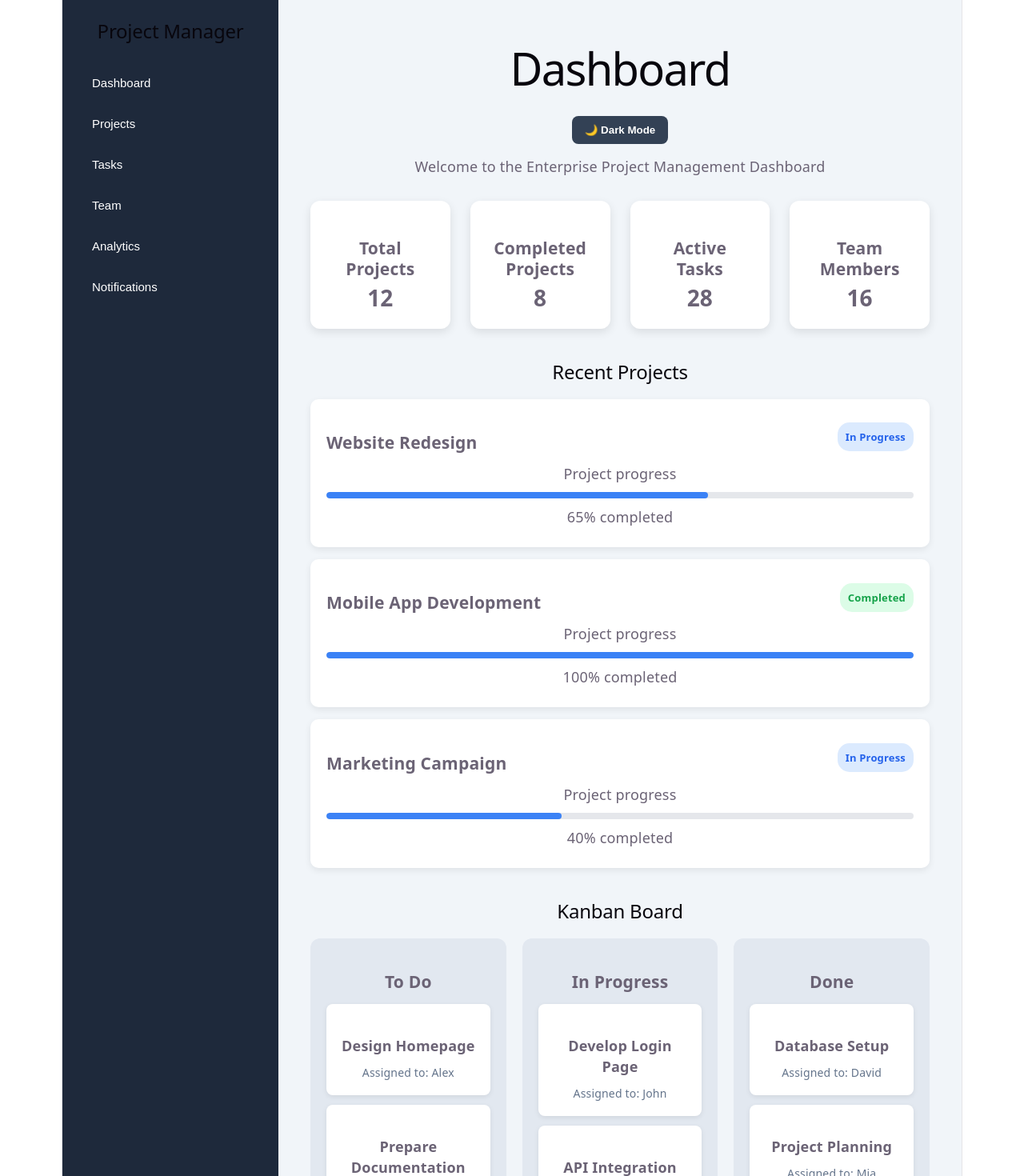
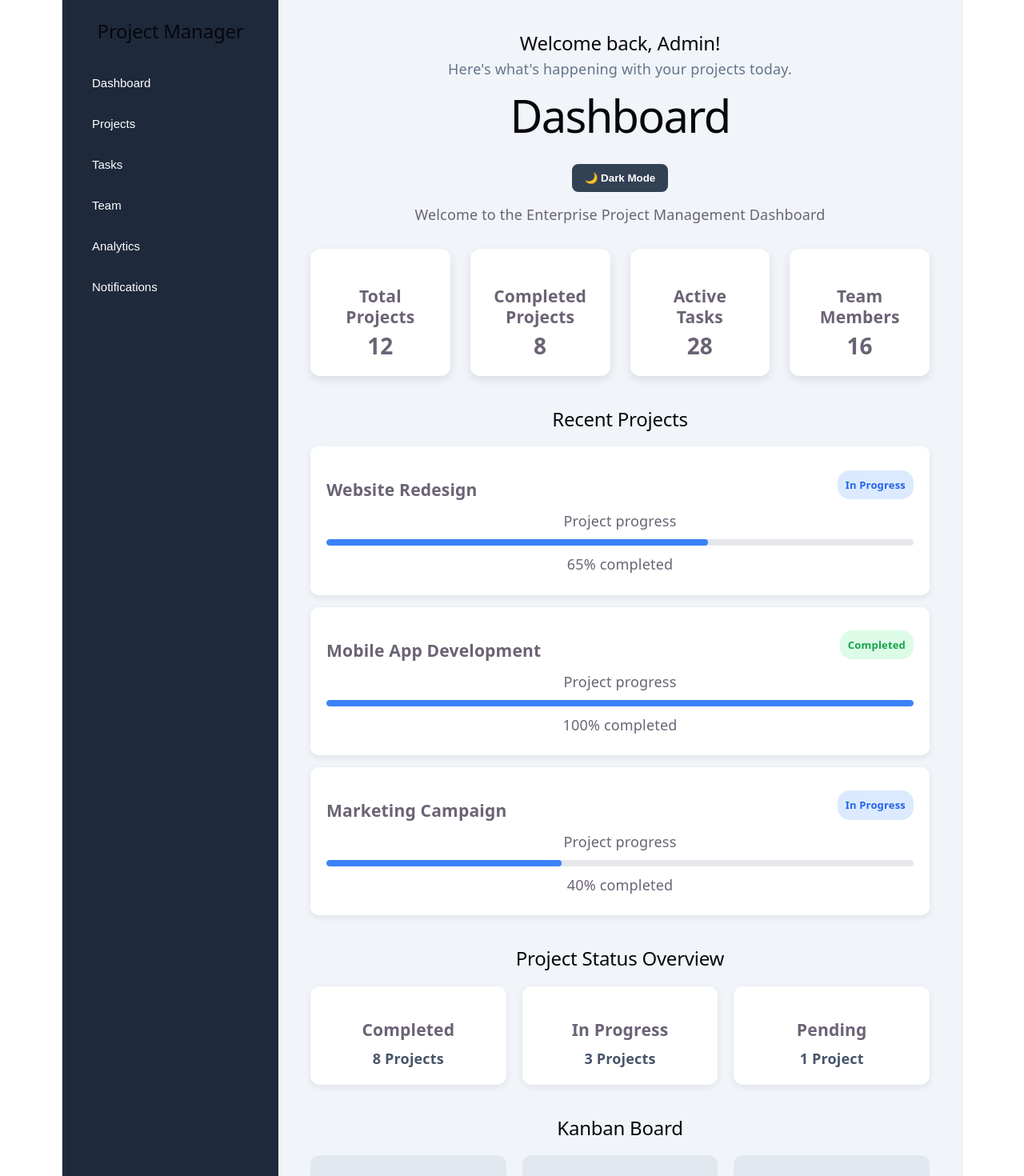
Before and after one commit to gangas9a-cell/enterprise-project-management-dashboard, a React (Vite) app: page / in a window 1280 px wide. Shown: the top 1470 px of the page at 80% size. Built offline with nearby package versions, Linux system fonts and the light colour scheme.

Commit message:
Added dashboard polish  and project status overview

```diff
--- a/src/App.css
+++ b/src/App.css
@@ -391,3 +391,59 @@
     overflow-x: auto;
   }
 }
+.top-header {
+  margin-bottom: 20px;
+}
+
+.top-header h2 {
+  margin-bottom: 5px;
+  font-size: 24px;
+}
+
+.top-header p {
+  color: #64748b;
+  margin: 0;
+}
+
+.dark-mode .top-header p {
+  color: #cbd5e1;
+}
+.status-section {
+  margin-top: 40px;
+}
+
+.status-section h2 {
+  margin-bottom: 20px;
+}
+
+.status-cards {
+  display: flex;
+  gap: 20px;
+}
+
+.status-card {
+  background-color: white;
+  padding: 20px;
+  flex: 1;
+  border-radius: 12px;
+  box-shadow: 0 3px 8px rgba(0, 0, 0, 0.08);
+}
+
+.status-card h3 {
+  margin-bottom: 10px;
+}
+
+.status-card p {
+  margin: 0;
+  font-weight: bold;
+  color: #475569;
+}
+
+.dark-mode .status-card {
+  background-color: #1e293b;
+  color: white;
+}
+
+.dark-mode .status-card p {
+  color: #cbd5e1;
+}
--- a/src/App.jsx
+++ b/src/App.jsx
@@ -36,6 +36,12 @@ function App() {
       </aside>
 
       <main id="dashboard" className="main-content">
+        <div className="top-header">
+  <div>
+    <h2>Welcome back, Admin!</h2>
+    <p>Here's what's happening with your projects today.</p>
+  </div>
+</div>
         <h1>Dashboard</h1>
         <button
   className="theme-button"
@@ -108,6 +114,26 @@ function App() {
     <p>40% completed</p>
   </div>
 </div>
+        <div className="status-section">
+          <h2>Project Status Overview</h2>
+
+          <div className="status-cards">
+            <div className="status-card">
+              <h3>Completed</h3>
+              <p>8 Projects</p>
+            </div>
+
+            <div className="status-card">
+              <h3>In Progress</h3>
+              <p>3 Projects</p>
+            </div>
+
+            <div className="status-card">
+              <h3>Pending</h3>
+              <p>1 Project</p>
+            </div>
+          </div>
+        </div>
 <div id="tasks" className="kanban-section">
   <h2>Kanban Board</h2>
 
```
